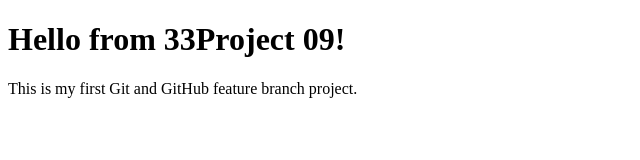
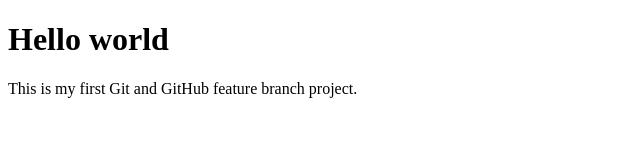
Before and after one commit to Athul-V-Pillai/git-pratice1, a plain HTML site: page index.html in a window 1280 px wide. Shown: the whole page, without its empty margins (0-640 px from the left). Drawn offline with Linux system fonts and the light colour scheme.

Commit message:
change html

```diff
--- a/index.html
+++ b/index.html
@@ -6,7 +6,7 @@
     <title>Project 09</title>
 </head>
 <body>
-    <h1>Hello from 33Project 09!</h1>
+    <h1>Hello world</h1>
     <p>This is my first Git and GitHub feature branch project.</p>
 </body>
 </html>
```
